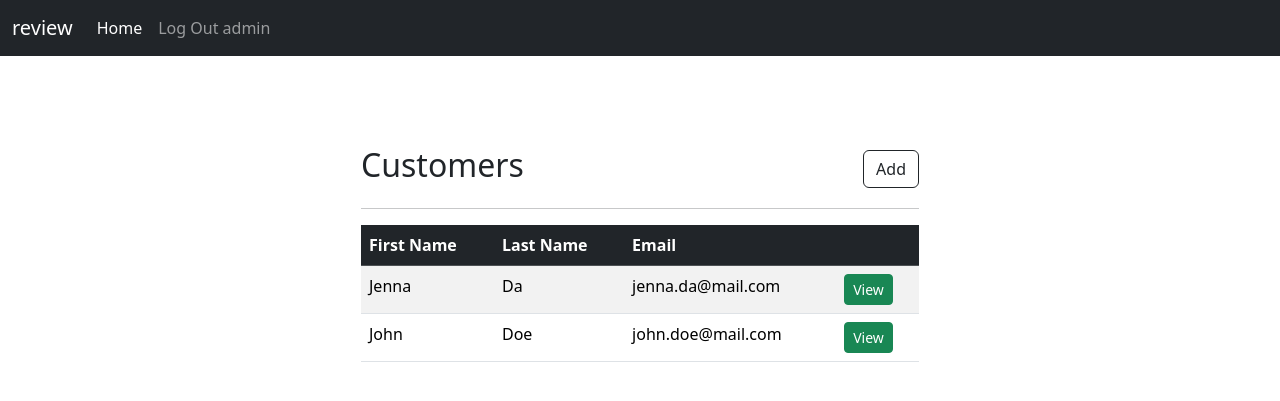
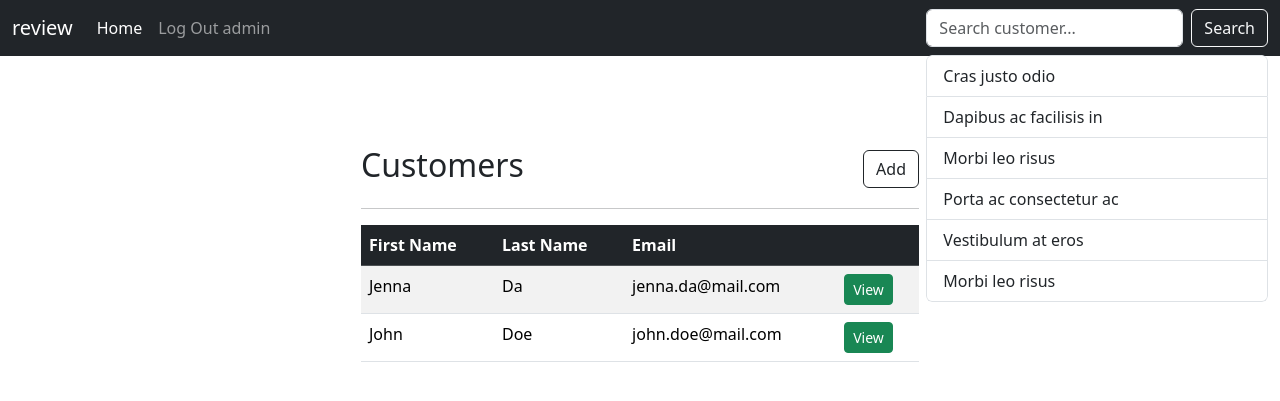
Before and after one commit to romainniamor/django_review, a Django app: page / in a window 1280 px wide. Shown: the top 401 px of the page. Run offline with Django 5.2, Linux system fonts and the light colour scheme; a user stored in the database is signed in; data comes from the database, SQL or seed files in the repository; some libraries are stand-ins or nearby versions.

Commit message:
NavBar > add dynamic search-result static with style

```diff
--- a/my_project/my_app/static/style/scss/style.scss
+++ b/my_project/my_app/static/style/scss/style.scss
@@ -2,3 +2,11 @@
 @import "../../node_modules/bootstrap/scss/bootstrap.scss";
 @import "_mixins";
 @import "_placeholders";
+
+.list-group-item {
+  cursor: pointer;
+  &:hover {
+    background-color: $dark;
+    color: $light;
+  }
+}
--- a/my_project/my_app/templates/my_app/navbar.html
+++ b/my_project/my_app/templates/my_app/navbar.html
@@ -25,6 +25,29 @@
 
         {% endif %}
       </ul>
+      {% if user.is_authenticated %}
+      <div class="position-relative">
+      <form class="d-flex" method="POST" action="">
+        <input class="form-control me-2" type="search" placeholder="Search customer..." aria-label="Search" name="search_customer">
+        <button class="btn btn-outline-light" type="submit">Search</button>
+      </form>
+      <ul class="list-group position-absolute w-100 "id="searchResults" style="top:100%; margin-top: 8px; max-height: 280px; overflow-y: auto; padding-rignt: 10px; z-index: 1000;">
+          <li class="list-group-item ">Cras justo odio</li>
+          <li class="list-group-item">Dapibus ac facilisis in</li>
+          <li class="list-group-item">Morbi leo risus</li>
+          <li class="list-group-item">Porta ac consectetur ac</li>
+          <li class="list-group-item">Vestibulum at eros</li>
+          <li class="list-group-item">Morbi leo risus</li>
+
+</ul>
+      </div>
+           {% endif %}
+
+
+
+
+
     </div>
+
   </div>
 </nav>
```
Also changed, not shown: my_project/my_app/static/style/css/style.css, 1 other file.
